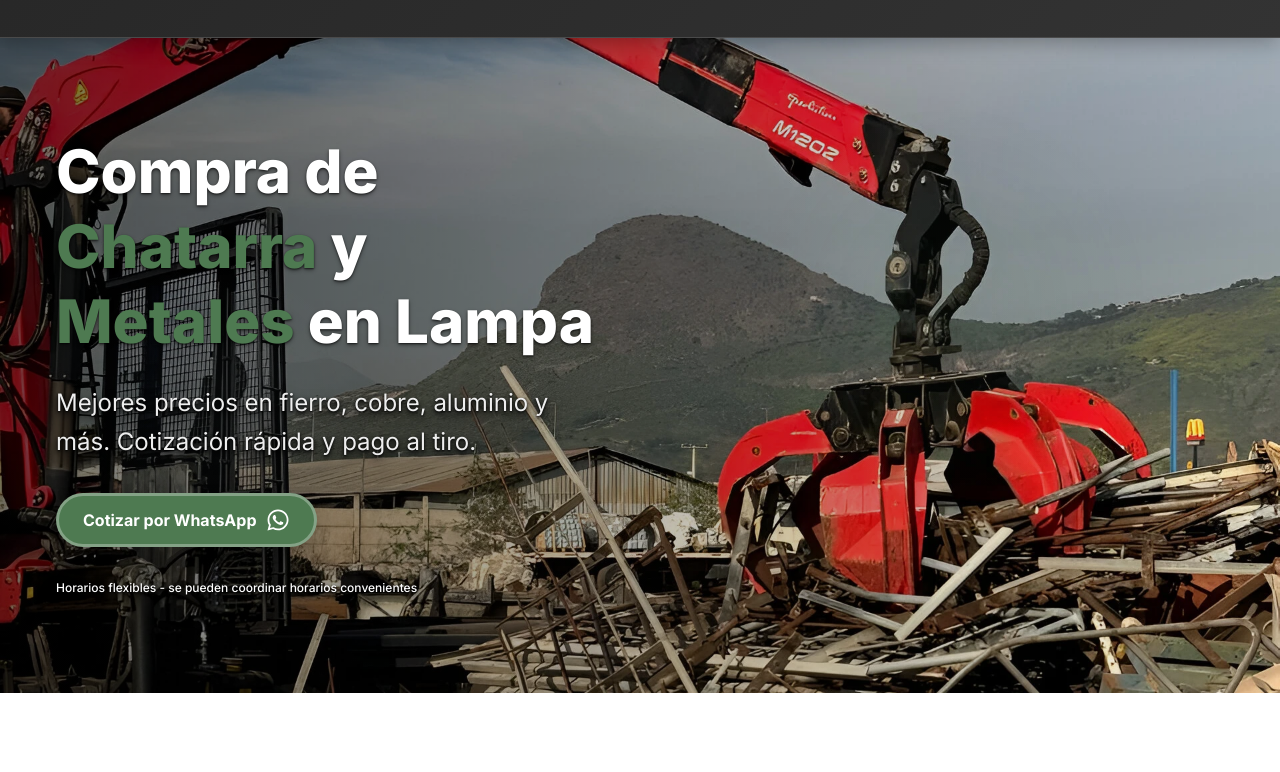
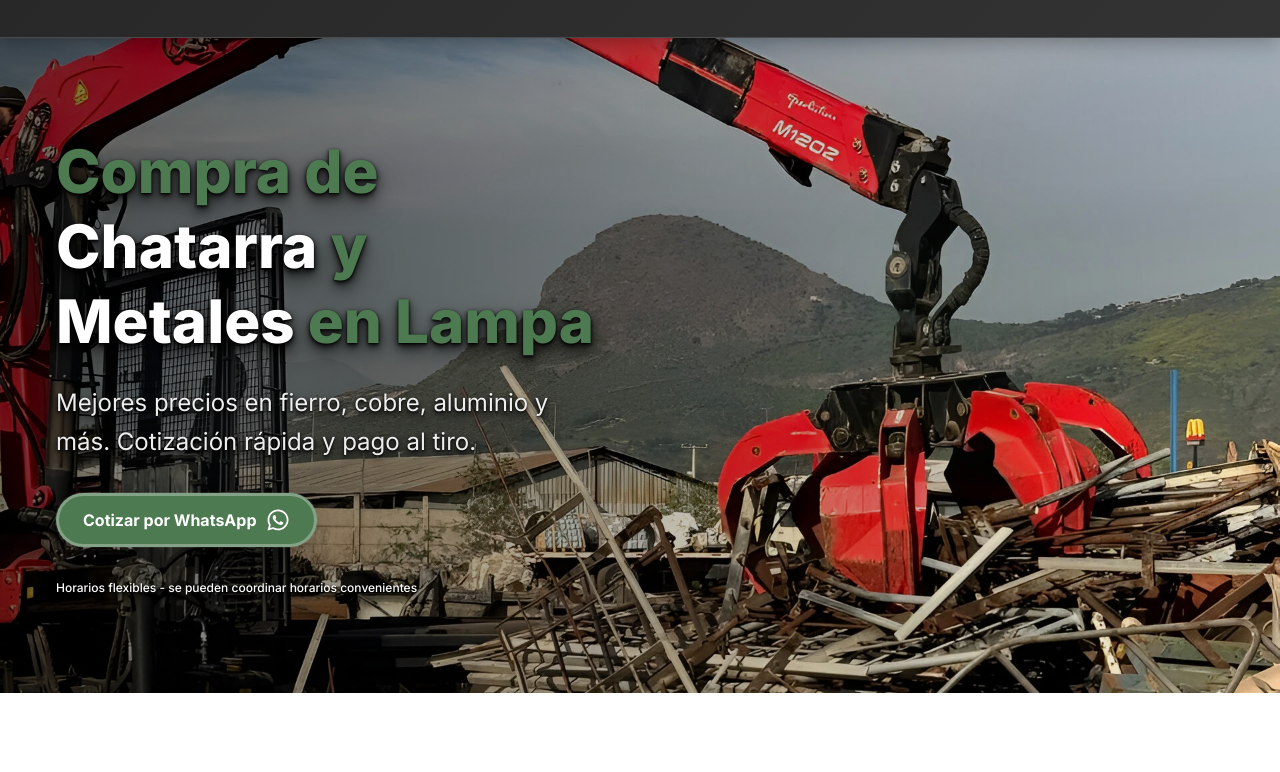
Before and after one commit to olia006/comprametales, a Next.js app: page / in a window 1280 px wide. Shown: the part 820-1592 px from the top of the page. Built offline with nearby package versions, Linux system fonts and the light colour scheme.

Commit message:
Update hero section styling - green title with white highlights and enhanced text shadows

```diff
--- a/src/components/buttons/PrimaryButton/PrimaryButton.module.css
+++ b/src/components/buttons/PrimaryButton/PrimaryButton.module.css
@@ -17,8 +17,12 @@
   border-radius: 9999px;
   outline: none;
   overflow: hidden;
-  transition: all 0.3s ease-in-out;
-  box-shadow: 0px 10px 20px rgba(0, 0, 0, 0.2);
+  transition: all 0.4s cubic-bezier(0.175, 0.885, 0.32, 1.275);
+  box-shadow:
+    0px 8px 25px rgba(0, 0, 0, 0.15),
+    0px 4px 10px rgba(0, 0, 0, 0.1),
+    0px 0px 0px 1px rgba(255, 255, 255, 0.1);
+  transform: translateY(0);
 }
 
 .whatsapp {
@@ -26,19 +30,30 @@
 }
 
 .button:hover {
-  transform: scale(1.05);
+  transform: translateY(-8px) scale(1.05);
   border-color: #fff9;
   text-decoration: none;
+  box-shadow:
+    0px 16px 35px rgba(0, 0, 0, 0.25),
+    0px 8px 15px rgba(0, 0, 0, 0.15),
+    0px 0px 0px 1px rgba(255, 255, 255, 0.2);
 }
 
 .button:active {
-  transform: scale(1.0);
-  box-shadow: var(--shadow-base);
+  transform: translateY(-4px) scale(1.02);
+  box-shadow:
+    0px 12px 30px rgba(0, 0, 0, 0.2),
+    0px 6px 12px rgba(0, 0, 0, 0.12),
+    0px 0px 0px 1px rgba(255, 255, 255, 0.15);
 }
 
 .button:focus {
   outline: none;
-  box-shadow: 0 0 0 3px var(--color-primary-subtle), 0px 10px 20px rgba(0, 0, 0, 0.2);
+  box-shadow:
+    0 0 0 3px var(--color-primary-subtle),
+    0px 8px 25px rgba(0, 0, 0, 0.15),
+    0px 4px 10px rgba(0, 0, 0, 0.1),
+    0px 0px 0px 1px rgba(255, 255, 255, 0.1);
 }
 
 
@@ -110,6 +125,8 @@
   100% { left: 100%; }
 }
 
+
+
 /* Icon inside button */
 .button svg {
   width: 24px;
--- a/src/components/sections/HeroSection/HeroSection.module.css
+++ b/src/components/sections/HeroSection/HeroSection.module.css
@@ -75,21 +75,27 @@
   font-size: var(--font-size-5xl);
   font-weight: var(--font-weight-extrabold);
   line-height: var(--line-height-tight);
-  color: var(--color-white);
+  color: var(--color-primary);
   margin-bottom: var(--space-6);
   max-width: 800px;
   margin-left: auto;
   margin-right: auto;
   text-shadow:
-    0 1px 2px rgba(0, 0, 0, 0.6),
-    0 2px 4px rgba(0, 0, 0, 0.4);
+    0 1px 2px rgba(0, 0, 0, 0.8),
+    0 2px 4px rgba(0, 0, 0, 0.7),
+    0 4px 8px rgba(0, 0, 0, 0.6),
+    0 8px 16px rgba(0, 0, 0, 0.5),
+    0 16px 32px rgba(0, 0, 0, 0.3);
 }
 
 .highlight {
-  color: var(--color-primary);
+  color: var(--color-white);
   text-shadow:
-    0 1px 2px rgba(0, 0, 0, 0.6),
-    0 2px 4px rgba(0, 0, 0, 0.4);
+    0 1px 2px rgba(0, 0, 0, 0.9),
+    0 2px 4px rgba(0, 0, 0, 0.8),
+    0 4px 8px rgba(0, 0, 0, 0.7),
+    0 8px 16px rgba(0, 0, 0, 0.6),
+    0 16px 32px rgba(0, 0, 0, 0.4);
 }
 
 /* Keep highlighted words aligned with heading readability */
```
